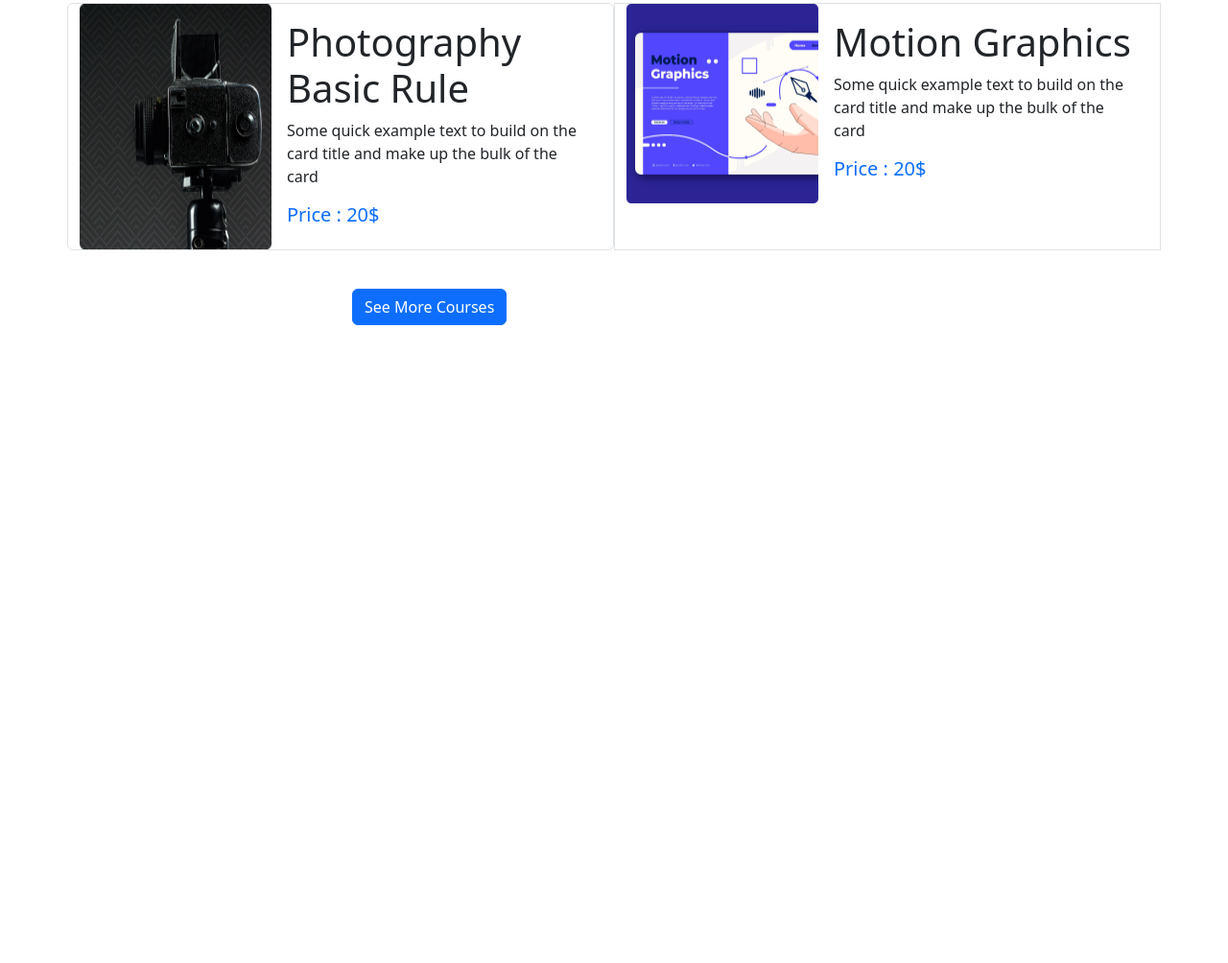
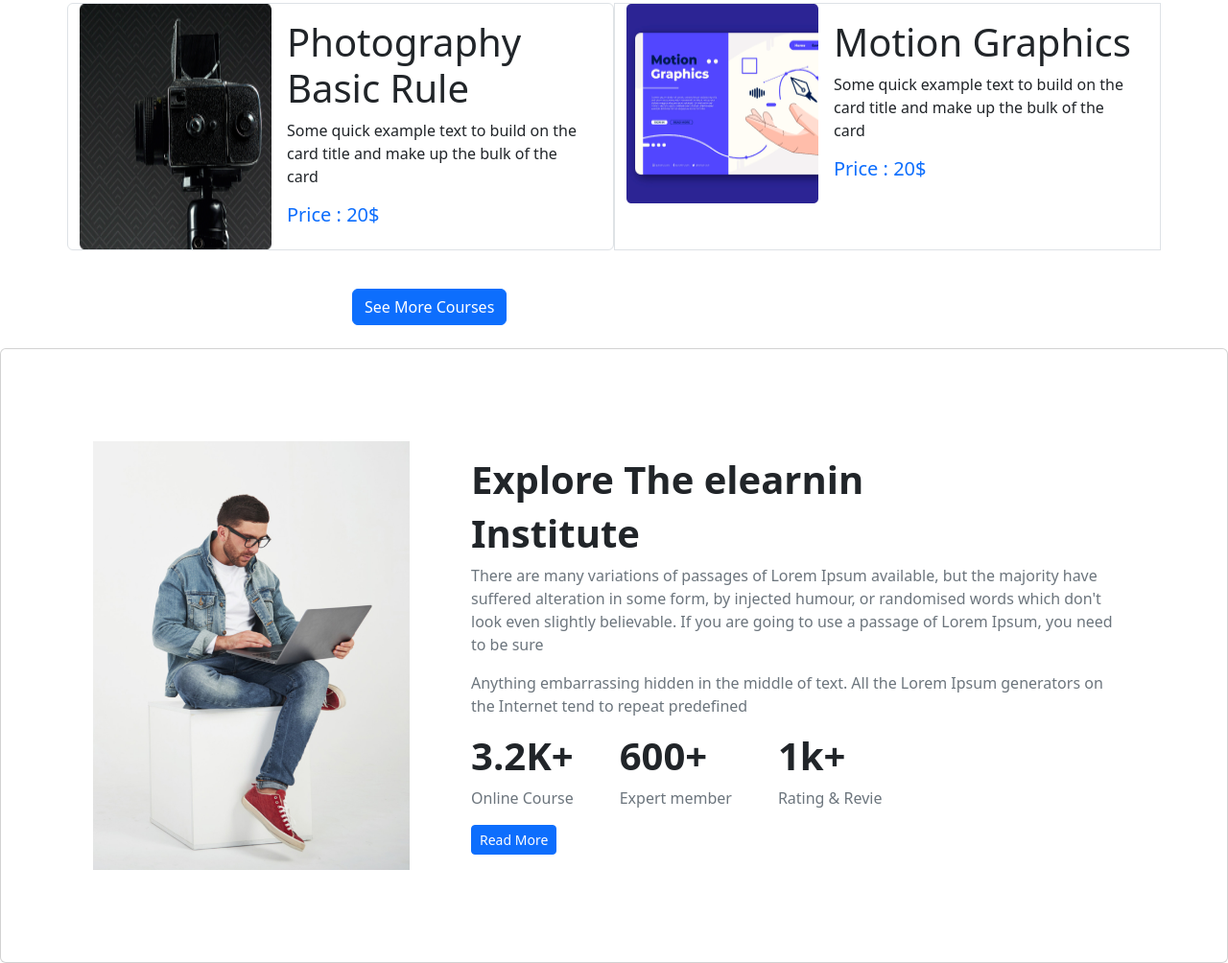
Before and after one commit to robiulsani/edtech, a plain HTML site: page index.html in a window 1280 px wide. Shown: the part 1679-2683 px from the top of the page at 96% size. Before the commit the page ends 2042 px from the top, so only its background shows below. Drawn offline with nearby package versions, Linux system fonts and the light colour scheme.

Commit message:
full done

```diff
--- a/index.html
+++ b/index.html
@@ -180,6 +180,43 @@
       </div>
     </section>
     <!-- Course end -->
+    <!-- expoler section st -->
+    <section>
+      <div class="card d-flex lg-6 mb-6 p-5">
+        <div class="row g-5 p-5">
+          <div class="d-flex item col md-4">
+            <img src="images/working.png" class="img-fluid " alt="...">
+          </div>
+          <div class="col-md-8">
+            <div class="card-body">
+              <h1 class="fw-bold">Explore The elearnin</h1>
+              <h1 class="fw-bold">Institute</h1>
+              <p class="text-muted">There are many variations of passages of Lorem Ipsum available, but the
+                majority have suffered alteration in some form, by injected humour, or
+                randomised words which don't look even slightly believable. If you are going
+                to use a passage of Lorem Ipsum, you need to be sure</p>
+              <p class="text-muted">Anything embarrassing hidden in the middle of text. All the Lorem Ipsum
+                generators on the Internet tend to repeat predefined</p>
+                <div class="d-flex gap-5">
+                  <div class="blog ">
+                    <h1 class="fw-bold">3.2K+</h1>
+                    <p class="text-muted">Online Course</p>
+                  </div>
+                  <div class="blog">
+                    <h1 class="fw-bold">600+</h1>
+                    <p class="text-muted">Expert member</p>
+                  </div>
+                  <div class="blog">
+                    <h1 class="fw-bold">1k+</h1>
+                    <p class="text-muted">Rating & Revie</p>
+                  </div>
+                </div>
+                <button type="button" class="btn btn-primary btn-sm">Read More</button>
+            </div>
+          </div>
+        </div>
+      </div>
+    </section>
     <script src="https://cdn.jsdelivr.net/npm/bootstrap@5.2.0/dist/js/bootstrap.bundle.min.js" integrity="sha384-A3rJD856KowSb7dwlZdYEkO39Gagi7vIsF0jrRAoQmDKKtQBHUuLZ9AsSv4jD4Xa" crossorigin="anonymous"></script>
   </body>
 </html>
```
